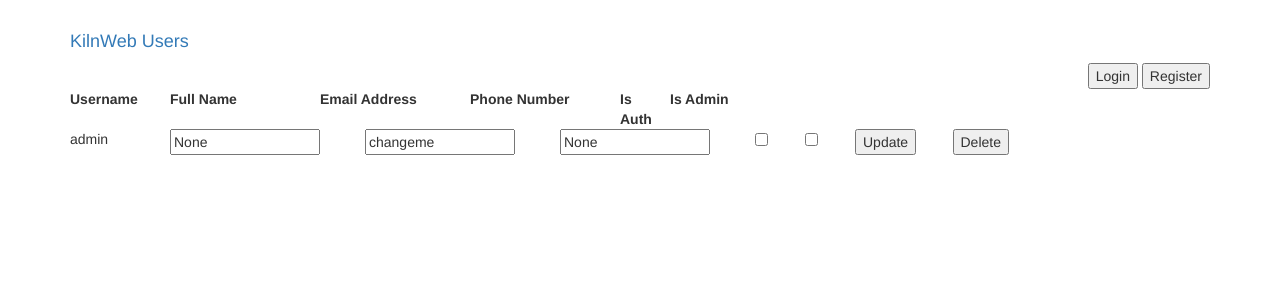
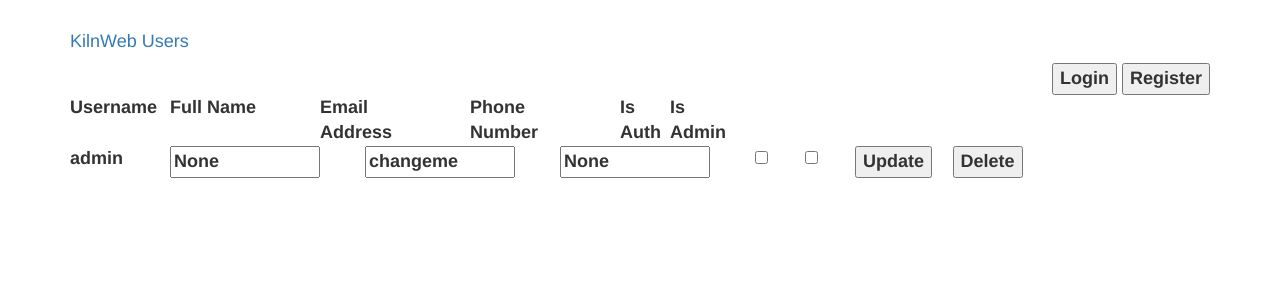
Before and after one commit to techwiz42/kilnserver, a Flask app: template kilnweb2/kilnweb2/templates/show_users.html in a window 1280 px wide. Shown: the top 300 px of the page. Run offline with Flask 3, Linux system fonts and the light colour scheme; the template is opened without the code that fills it: values that come from a table or form of the project are taken from there, others are empty; parts of the project's set-up code (start-up, migrations or seed data) failed here and were passed over; some libraries are stand-ins or nearby versions.

Commit message:
users page needs to be large print too

```diff
--- a/kilnweb2/kilnweb2/templates/show_users.html
+++ b/kilnweb2/kilnweb2/templates/show_users.html
@@ -8,7 +8,7 @@
     </style>
 {% endblock %}
 {% block body %}
-  <div class="container">
+  <div class="container" style="font-size: large; font-weight: bold;">
       <h2><a href="{{ url_for('show_jobs') }}">KilnWeb Users</a></h2>
       <div align="right">
         {% if current_user.is_anonymous %}
```
